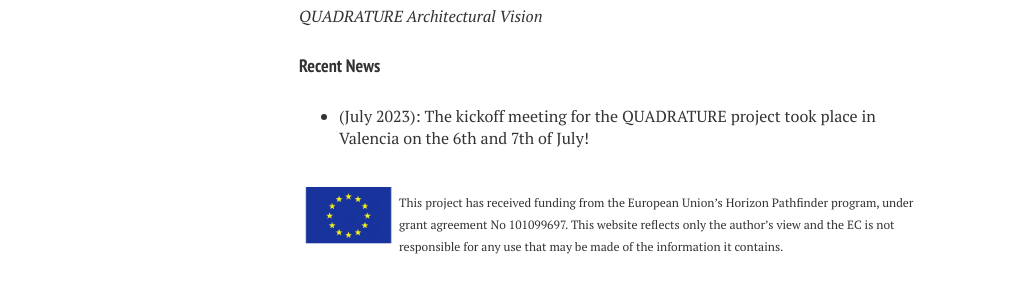
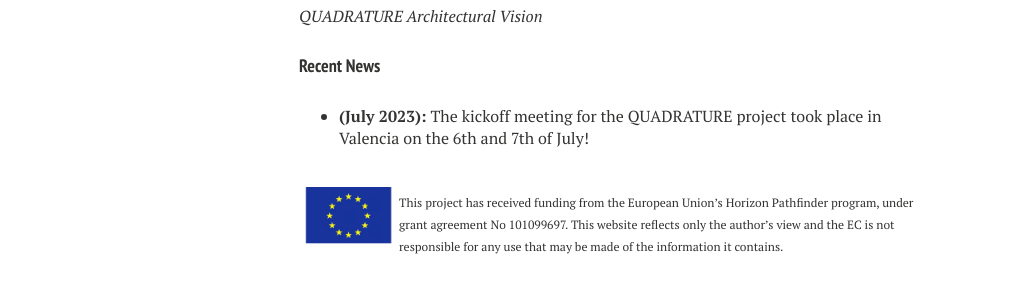
Before and after one commit to biddu/biddu.github.io, a Jekyll site: the page built from index.md, in a window 1280 px wide. Shown: the part 1228-1528 px from the top of the page, without its empty margins (21-1050 px from the left). Built offline with Jekyll 4.4.1, drawn with Linux system fonts in a browser that asks for light colours; nearby versions of some CDN libraries; comment, search, counter and statistics services are not loaded.

```diff
--- a/index.md
+++ b/index.md
@@ -31,7 +31,7 @@ The vision of QUADRATURE is the **realization of million-qubit quantum computing
 
 #### Recent News
 
-+ (July 2023): The kickoff meeting for the QUADRATURE project took place in Valencia on the 6th and 7th of July!
++ **(July 2023):** The kickoff meeting for the QUADRATURE project took place in Valencia on the 6th and 7th of July!
 
 
 
```
